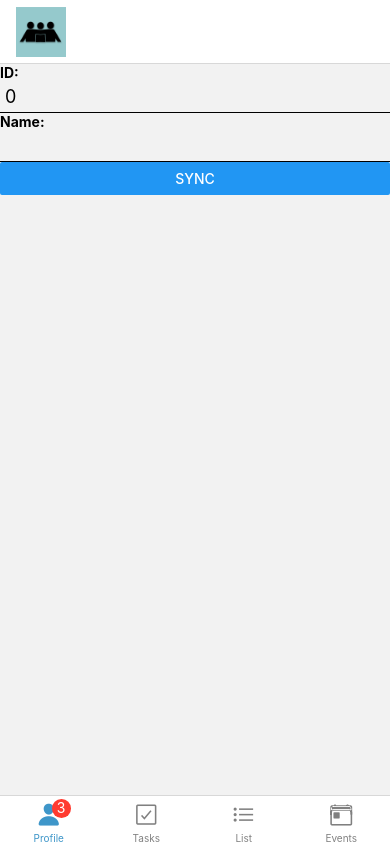
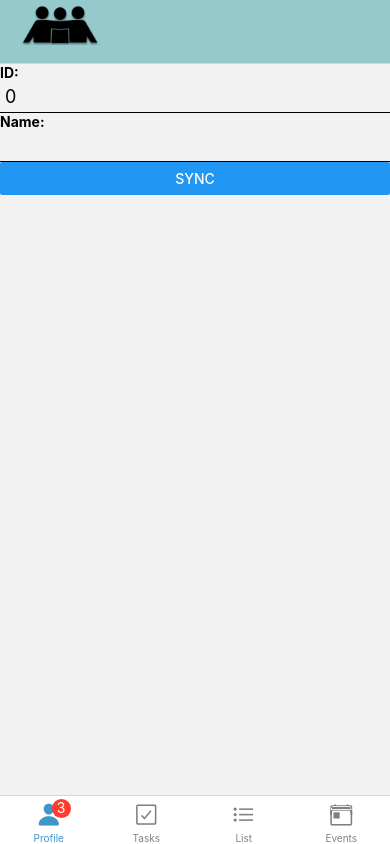
Before and after one commit to hmukesh5/roomies, a React Native app: screen / in a window 390 px wide. Built offline with nearby package versions, Linux system fonts and the light colour scheme; no server answers.

Commit message:
Logo & header colors

```diff
--- a/navigation/MainContainer.js
+++ b/navigation/MainContainer.js
@@ -3,7 +3,7 @@ import * as React from 'react';
 import { NavigationContainer } from '@react-navigation/native';
 import { createBottomTabNavigator } from '@react-navigation/bottom-tabs';
 import Ionicons from 'react-native-vector-icons/Ionicons';
-import {Image} from 'react-native';
+import {Image, StyleSheet} from 'react-native';
 
 // Screens
 import ProfileScreen from './screens/Profile';
@@ -22,7 +22,7 @@ const Tab = createBottomTabNavigator();
 function LogoTitle() {
     return (
       <Image
-        style={{width: 50, height:50}}
+        style={{alignContent: 'center', width: 90, height:40, marginBottom: 15}}
         source={require('./roomies-large.png')}
       />
     );
@@ -54,10 +54,10 @@ export default function MainContainer(){
                 tabBarInactiveTintColor: 'gray'
             })}>
 
-            <Tab.Screen name={profileName} component={ProfileScreen} options={{tabBarBadge: 3, headerTitle: (props) => <LogoTitle {...props}/>}}/>
-            <Tab.Screen name={tasksName} component={TasksScreen}/>
-            <Tab.Screen name={listName} component={ListScreen}/>
-            <Tab.Screen name={eventsName} component={EventsScreen}/>
+            <Tab.Screen name={profileName} component={ProfileScreen} options={{headerStyle: {backgroundColor: '#95c9cc'}, tabBarBadge: 3, headerTitle: (props) => <LogoTitle {...props}/>}}/>
+            <Tab.Screen name={tasksName} component={TasksScreen} options={{headerStyle: {backgroundColor: '#95c9cc'}, headerTitle: (props) => <LogoTitle {...props}/>}}/>
+            <Tab.Screen name={listName} component={ListScreen} options={{headerStyle: {backgroundColor: '#95c9cc'}, headerTitle: (props) => <LogoTitle {...props}/>}}/>
+            <Tab.Screen name={eventsName} component={EventsScreen} options={{headerStyle: {backgroundColor: '#95c9cc'}, headerTitle: (props) => <LogoTitle {...props}/>}}/>
 
 
             </Tab.Navigator>
```
